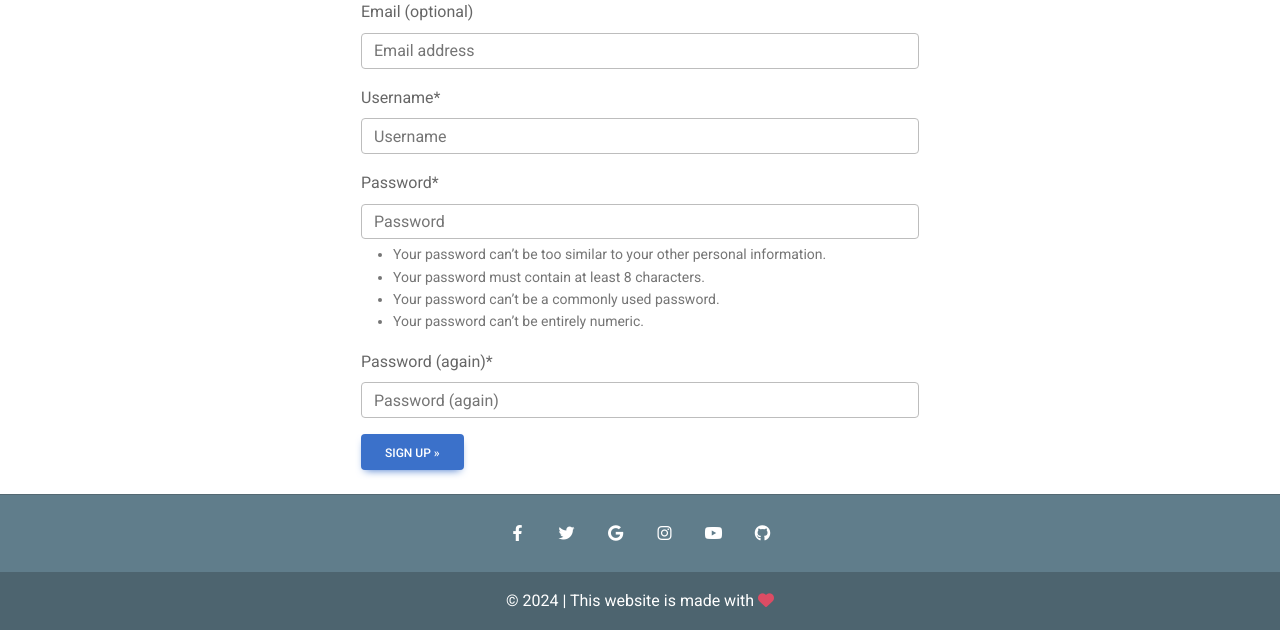
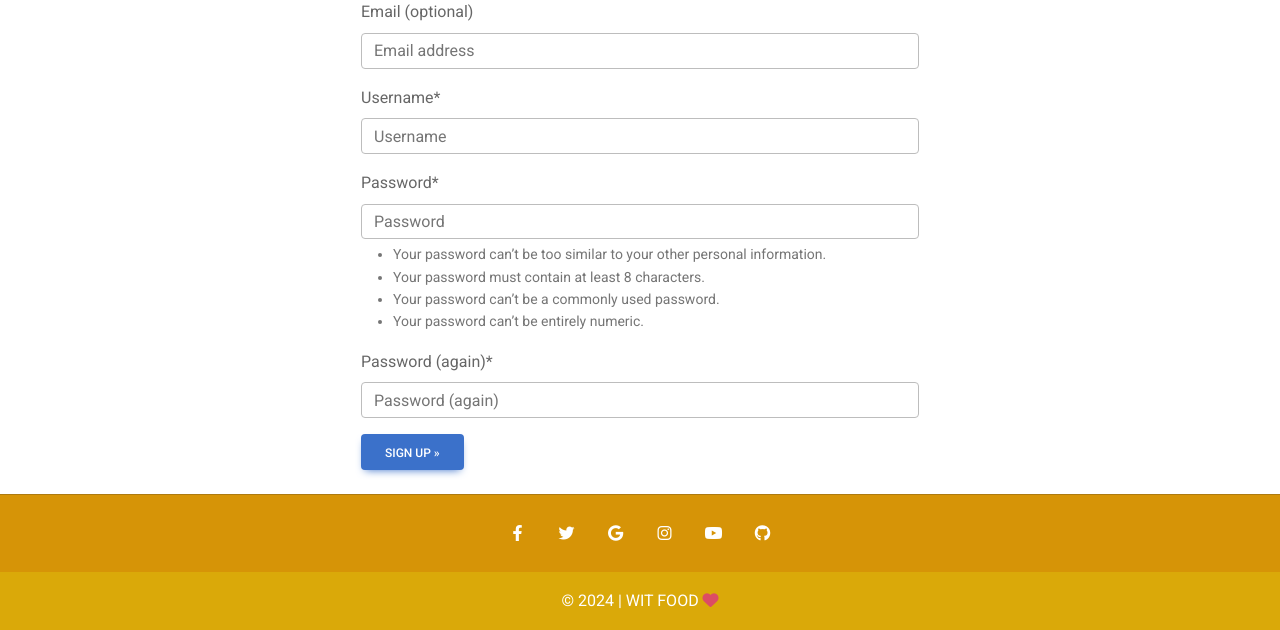
Before and after one commit to anggysabrita/Final-Project-WIT-FOOD, a Django app: page /accounts/signup/ in a window 1280 px wide. Shown: the part 212-842 px from the top of the page. Run offline with Django 4.2, Linux system fonts and the light colour scheme; some libraries are stand-ins or nearby versions.

Commit message:
Rev Yulmaisi

```diff
--- a/ecomm/ecomm/settings.py
+++ b/ecomm/ecomm/settings.py
@@ -28,7 +28,7 @@ BASE_DIR = Path(__file__).resolve().parent.parent
 SECRET_KEY = env('SECRET_KEY')
 
 # SECURITY WARNING: don't run with debug turned on in production!
-DEBUG = env('DEBUG', default=False, cast=bool)
+DEBUG = env('DEBUG')
 
 ALLOWED_HOSTS = ['*']
 
--- a/ecomm/ecomm/templates/footer.html
+++ b/ecomm/ecomm/templates/footer.html
@@ -1,4 +1,4 @@
-<footer class="text-center text-white mt-4" style="background-color: #607D8B">
+<footer class="text-center text-white mt-4" style="background-color: #d69407">
     <hr class="text-dark">
 
     <div class="container">
@@ -62,9 +62,9 @@
     <!-- Grid container -->
 
     <!-- Copyright -->
-    <div class="text-center p-3" style="background-color: rgba(0, 0, 0, 0.2); text-color: #E0E0E0">
+    <div class="text-center p-3" style="background-color: rgba(233, 248, 16, 0.2); text-color: #E0E0E0">
       © <script>document.write(new Date().getFullYear());</script>
-      | This website is made with <i class="fas fa-heart text-danger"></i>
+      | WIT FOOD <i class="fas fa-heart text-danger"></i>
     </div>
     <!-- Copyright -->
   </footer>
--- a/ecomm/ecomm/templates/home.html
+++ b/ecomm/ecomm/templates/home.html
@@ -8,7 +8,7 @@
 <main>
     <div class="container">
         <!-- Navbar -->
-        <nav class="navbar navbar-expand-lg navbar-dark mt-3 mb-5 shadow p-2" style="background-color: #607D8B">
+        <nav class="navbar navbar-expand-lg navbar-dark mt-3 mb-5 shadow p-2" style="background-color: #dfbd02">
             <!-- Container wrapper -->
             <div class="container-fluid">
 
@@ -36,7 +36,7 @@
                             <a class="nav-link text-white" href="#">All</a>
                         </li>
                         <li class="nav-item">
-                            <a class="nav-link text-white" href="#">Bakso</a>
+                            <a class="nav-link text-white" href="#">Frozenfood</a>
                         </li>
                         <li class="nav-item">
                             <a class="nav-link text-white" href="#">Jajanan Lokal</a>
--- a/ecomm/ecomm/templates/navbar.html
+++ b/ecomm/ecomm/templates/navbar.html
@@ -22,9 +22,9 @@
         <!-- Navbar brand -->
         <a class="navbar-brand mt-2 mt-sm-0" href="#">
             <img
-            src="https://mdbcdn.b-cdn.net/img/logo/mdb-transaprent-noshadows.webp"
+            src="https://export-download.canva.com/0cOWs/DAGD5z0cOWs/6/0/0001-3396140626264737199.png?X-Amz-Algorithm=AWS4-HMAC-SHA256&X-Amz-Credential=AKIAJHKNGJLC2J7OGJ6Q%2F20240430%2Fus-east-1%2Fs3%2Faws4_request&X-Amz-Date=20240430T061125Z&X-Amz-Expires=39431&X-Amz-Signature=844bf93b7e550daa1ce46d33927329cc43c1b734c641e7fe1c2f4ddaae4fee91&X-Amz-SignedHeaders=host&response-content-disposition=attachment%3B%20filename%2A%3DUTF-8%27%27Wit%2520Food.png&response-expires=Tue%2C%2030%20Apr%202024%2017%3A08%3A36%20GMT"
             height="20"
-            alt="MDB Logo"
+            alt="WIT Logo"
             loading="lazy"
             />
         </a>
--- a/ecomm/env_ecom/pyvenv.cfg
+++ b/ecomm/env_ecom/pyvenv.cfg
@@ -1,3 +1,5 @@
-home = /Library/Frameworks/Python.framework/Versions/3.8/bin
+home = C:\Users\HP\AppData\Local\Programs\Python\Python311
 include-system-site-packages = false
-version = 3.8.10
+version = 3.11.3
+executable = C:\Users\HP\AppData\Local\Programs\Python\Python311\python.exe
+command = C:\Users\HP\AppData\Local\Programs\Python\Python311\python.exe -m venv C:\Users\HP\OneDrive\Documents\GitHub\Final-Project-WIT-FOOD\ecomm\env_ecom
```
Also changed, not shown: ecomm/ecomm/templates/carousel.html (+6 -6 lines), 13 other files.
